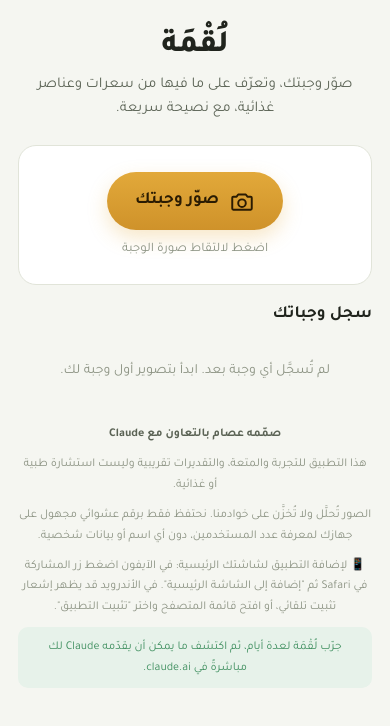
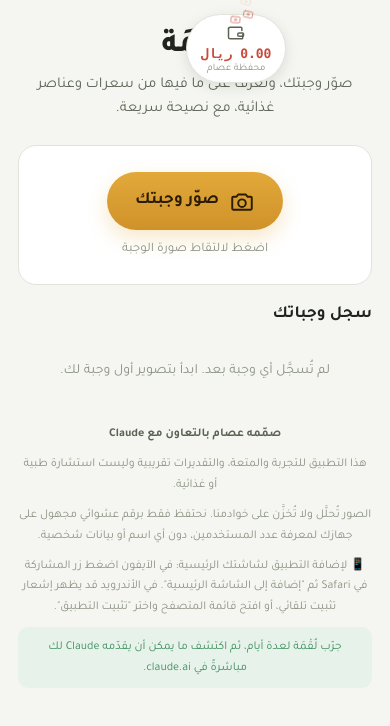
Before and after one commit to EssamGm/Luqma, a website: page index.html in a window 390 px wide. Drawn offline with Linux system fonts and the light colour scheme.

Commit message:
Add real per-user AI cost counter (محفظة عصام)
Computes actual USD cost from each Anthropic response's token usage,
converts to SAR at the fixed peg, and surfaces it as a small wallet
widget in the corner. Cost accrues per device (localStorage, same
pattern as the existing device id/meal log) and is also mirrored into
Redis so /api/stats shows the running total across everyone.

```diff
--- a/api/_redis.js
+++ b/api/_redis.js
@@ -24,5 +24,6 @@ module.exports = {
   scard: function (key) { return command(["scard", key]); },
   smembers: function (key) { return command(["smembers", key]); },
   incr: function (key) { return command(["incr", key]); },
+  incrbyfloat: function (key, amount) { return command(["incrbyfloat", key, amount]); },
   get: function (key) { return command(["get", key]); }
 };
--- a/app.js
+++ b/app.js
@@ -40,6 +40,45 @@
   }
 
   var deviceId = getDeviceId();
+
+  /* ---------------- Wallet cost counter ----------------
+     Real per-device running total of what this device has actually cost in
+     Anthropic API spend, computed server-side from token usage on every
+     call and accumulated here. Persists in localStorage like the device id
+     above — no server round trip needed to display it. */
+  var walletCounter = document.getElementById("walletCounter");
+  var walletAmount = document.getElementById("walletAmount");
+  var walletPanel = document.getElementById("walletPanel");
+
+  function getCostTotal() {
+    try {
+      var v = parseFloat(localStorage.getItem("luqma_cost_sar"));
+      return isFinite(v) && v > 0 ? v : 0;
+    } catch (e) {
+      return 0;
+    }
+  }
+
+  function renderCostTotal(v) {
+    walletAmount.textContent = (v > 0 ? "-" + v.toFixed(2) : "0.00") + " ريال";
+  }
+
+  function addCost(sar) {
+    if (typeof sar !== "number" || !isFinite(sar) || sar <= 0) return;
+    var total = getCostTotal() + sar;
+    try { localStorage.setItem("luqma_cost_sar", String(total)); } catch (e) {}
+    renderCostTotal(total);
+    walletCounter.classList.remove("bump");
+    void walletCounter.offsetWidth;
+    walletCounter.classList.add("bump");
+  }
+
+  renderCostTotal(getCostTotal());
+
+  walletCounter.addEventListener("click", function () {
+    var open = walletPanel.classList.toggle("open");
+    walletCounter.setAttribute("aria-expanded", open ? "true" : "false");
+  });
 
   /* ---------------- IndexedDB helper ---------------- */
   var DB_NAME = "luqma-db";
@@ -218,6 +257,10 @@
       })
       .then(function (res) { return res.json().then(function (data) { return { ok: res.ok, data: data }; }); })
       .then(function (r) {
+        // Any real model call costs money even when the result is "not food"
+        // or unclear, so the counter updates regardless of ok/not-ok below.
+        if (r.data) addCost(r.data.costSar);
+
         if (!r.ok || !r.data || r.data.ok === false) {
           var msg = (r.data && r.data.errorAr) || "حدث خطأ في الخادم، حاول لاحقاً. تواصل مع عصام لإصلاح الخطأ.";
           showTopLevelError(msg);
@@ -441,6 +484,7 @@
         .then(function (res) { return res.json().then(function (data) { return { ok: res.ok, data: data }; }); })
         .then(function (r) {
           summaryLoading.hidden = true;
+          if (r.data) addCost(r.data.costSar);
           if (!r.ok || !r.data || r.data.ok === false) {
             summaryError.hidden = false;
             summaryError.textContent = (r.data && r.data.errorAr) || "حدث خطأ في الخادم، حاول لاحقاً. تواصل مع عصام لإصلاح الخطأ.";
--- a/index.html
+++ b/index.html
@@ -32,6 +32,41 @@
 <link rel="stylesheet" href="/styles.css" />
 </head>
 <body>
+
+<div class="wallet-counter-wrap">
+  <button type="button" class="wallet-counter" id="walletCounter" aria-expanded="false" aria-label="محفظة عصام — تكلفة استخدامك للذكاء الاصطناعي، اضغط للتفاصيل">
+    <span class="wallet-icon-wrap" aria-hidden="true">
+      <svg class="wallet-icon" viewBox="0 0 24 24" width="20" height="20" fill="none" stroke="currentColor" stroke-width="1.8" stroke-linecap="round" stroke-linejoin="round">
+        <path d="M3 7a2 2 0 0 1 2-2h13a1 1 0 0 1 1 1v3"></path>
+        <path d="M3 7v10a2 2 0 0 0 2 2h14a1 1 0 0 0 1-1v-4"></path>
+        <path d="M16 12h4a1 1 0 0 1 1 1v2a1 1 0 0 1-1 1h-4a2 2 0 0 1 0-4z"></path>
+      </svg>
+      <span class="bill bill-1">
+        <svg viewBox="0 0 24 24" width="12" height="12" fill="none" stroke="currentColor" stroke-width="2" stroke-linecap="round" stroke-linejoin="round">
+          <rect x="3" y="6" width="18" height="12" rx="2"></rect>
+          <circle cx="12" cy="12" r="2"></circle>
+        </svg>
+      </span>
+      <span class="bill bill-2">
+        <svg viewBox="0 0 24 24" width="12" height="12" fill="none" stroke="currentColor" stroke-width="2" stroke-linecap="round" stroke-linejoin="round">
+          <rect x="3" y="6" width="18" height="12" rx="2"></rect>
+          <circle cx="12" cy="12" r="2"></circle>
+        </svg>
+      </span>
+      <span class="bill bill-3">
+        <svg viewBox="0 0 24 24" width="12" height="12" fill="none" stroke="currentColor" stroke-width="2" stroke-linecap="round" stroke-linejoin="round">
+          <rect x="3" y="6" width="18" height="12" rx="2"></rect>
+          <circle cx="12" cy="12" r="2"></circle>
+        </svg>
+      </span>
+    </span>
+    <span class="amount" id="walletAmount">0.00 ريال</span>
+    <span class="wlabel">محفظة عصام</span>
+  </button>
+  <div class="wallet-panel" id="walletPanel">
+    هذا التطبيق يشغّل الذكاء الاصطناعي في كل تحليل صورة، وهذا يكلّف عصام مبلغاً حقيقياً.
+  </div>
+</div>
 
 <div class="wrap">
   <header>
--- a/styles.css
+++ b/styles.css
@@ -332,6 +332,97 @@ button:focus-visible, input:focus-visible {
 @keyframes bounce { 0%, 100% { opacity: 0.3; transform: translateY(0); } 50% { opacity: 1; transform: translateY(-4px); } }
 .summary-text { font-size: 14.5px; line-height: 1.75; margin: 0; }
 
+/* ---------- Wallet cost counter ---------- */
+.wallet-counter-wrap {
+  position: fixed;
+  top: 14px;
+  right: 14px;
+  z-index: 40;
+  display: flex;
+  flex-direction: column;
+  align-items: flex-end;
+  gap: 6px;
+  max-width: 190px;
+}
+
+.wallet-counter {
+  all: unset;
+  cursor: pointer;
+  display: flex;
+  flex-direction: column;
+  align-items: center;
+  gap: 2px;
+  padding: 7px 14px;
+  border-radius: 999px;
+  border: 1px solid var(--line);
+  background: var(--surface);
+  box-shadow: 0 4px 14px rgba(0, 0, 0, 0.1);
+}
+
+.wallet-icon-wrap {
+  position: relative;
+  width: 22px;
+  height: 22px;
+  display: flex;
+  align-items: center;
+  justify-content: center;
+}
+.wallet-icon { color: var(--ink-dim); }
+.bill {
+  position: absolute;
+  color: var(--bad);
+  opacity: 0;
+  animation: wc-fly 1.8s ease-out infinite;
+}
+.bill-1 { left: -3px; top: 1px; animation-delay: 0s; }
+.bill-2 { left: 5px; top: 5px; animation-delay: 0.6s; }
+.bill-3 { left: 1px; top: -3px; animation-delay: 1.2s; }
+@keyframes wc-fly {
+  0% { opacity: 0; transform: translate(0, 0) rotate(0deg); }
+  25% { opacity: 1; }
+  100% { opacity: 0; transform: translate(18px, -30px) rotate(20deg); }
+}
+
+.wallet-counter .amount {
+  font-family: var(--font-data);
+  font-size: 13px;
+  font-weight: 700;
+  color: var(--bad);
+  font-variant-numeric: tabular-nums;
+}
+.wallet-counter .wlabel {
+  font-family: var(--font-ar);
+  font-size: 10px;
+  color: var(--ink-faint);
+}
+.wallet-counter.bump .amount { animation: wc-bump 0.4s ease; }
+@keyframes wc-bump {
+  0% { transform: scale(1); }
+  40% { transform: scale(1.28); }
+  100% { transform: scale(1); }
+}
+
+.wallet-panel {
+  max-height: 0;
+  width: 100%;
+  overflow: hidden;
+  opacity: 0;
+  box-sizing: border-box;
+  background: var(--surface);
+  border: 1px solid var(--line);
+  border-radius: 12px;
+  font-size: 12.5px;
+  line-height: 1.65;
+  color: var(--ink-dim);
+  text-align: right;
+  transition: max-height 0.25s ease, opacity 0.2s ease, padding 0.2s ease;
+}
+.wallet-panel.open { max-height: 260px; opacity: 1; padding: 10px 12px; }
+
+@media (max-width: 380px) {
+  .wallet-counter-wrap { max-width: 150px; top: 10px; right: 10px; }
+}
+
 /* ---------- Footer ---------- */
 footer {
   text-align: center;
```
Also changed, not shown: api/_cost.js (added, +27 -0 lines), api/analyze.js (+19 -4 lines), api/stats.js (+6 -1 lines), api/summary.js (+17 -3 lines).
